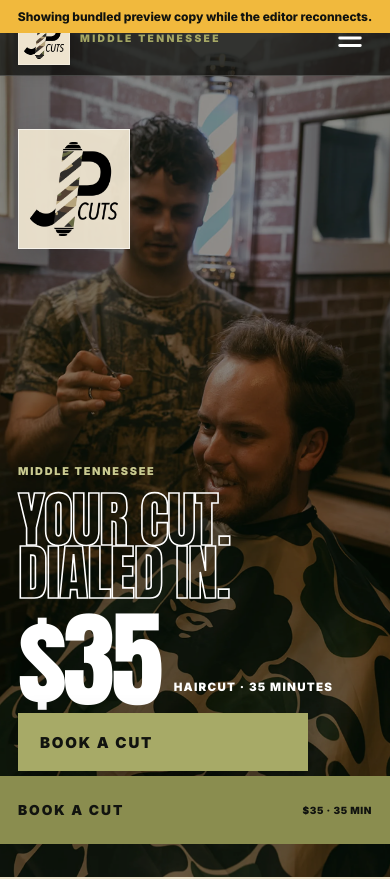
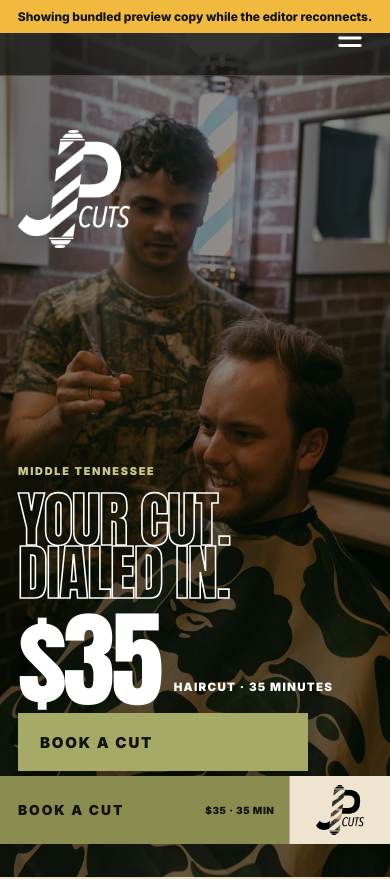
Before and after one commit to skidmorep/numbered-preview, a React (Vite) app: page / in a window 390 px wide. Shown: the top 879 px of the page. Built offline with nearby package versions, Linux system fonts and the light colour scheme; no server answers.

Commit message:
Refine JP Cuts mobile logo placement

```diff
--- a/src/TheChairSite.jsx
+++ b/src/TheChairSite.jsx
@@ -39,8 +39,13 @@ export function PublicSite({ content, contentStatus }) {
       </main>
       <SiteFooter content={content} />
       <a className="chair-mobile-book" href={content.booking.url} target="_blank" rel="noreferrer">
-        <span>{content.booking.label}</span>
-        <small>{content.services[0].price} · 35 min</small>
+        <span className="chair-mobile-book-copy">
+          <span>{content.booking.label}</span>
+          <small>{content.services[0].price} · 35 min</small>
+        </span>
+        <span className="chair-mobile-book-mark" aria-hidden="true">
+          <BrandMark content={content} decorative />
+        </span>
       </a>
     </div>
   )
--- a/src/chair.css
+++ b/src/chair.css
@@ -95,7 +95,11 @@
 .chair-desktop-nav,
 .chair-header-book { display: none; }
 
+.chair-header .chair-brand { display: none; }
+
 .chair-menu-trigger {
+  grid-column: 2;
+  justify-self: end;
   width: 44px;
   height: 44px;
   display: grid;
@@ -170,10 +174,6 @@
   height: 120px;
   display: grid;
   place-items: center;
-  padding: 11px;
-  border: 1px solid rgba(255, 255, 255, .62);
-  background: rgba(238, 228, 207, .95);
-  box-shadow: 0 16px 38px rgba(0, 0, 0, .28);
 }
 
 .chair-hero-brand img {
@@ -181,6 +181,7 @@
   height: 100%;
   display: block;
   object-fit: contain;
+  filter: brightness(0) invert(1) drop-shadow(0 5px 16px rgba(0, 0, 0, .38));
 }
 
 .chair-hero-brand strong {
@@ -783,13 +784,12 @@
   z-index: 105;
   min-height: 68px;
   display: grid;
-  grid-template-columns: 1fr auto;
+  grid-template-columns: minmax(0, 74%) minmax(82px, 26%);
   align-items: center;
-  gap: 12px;
-  padding-inline: 18px;
-  padding-bottom: env(safe-area-inset-bottom);
+  gap: 0;
+  padding: 0;
   color: var(--chair-ink);
-  background: #8a8d4f;
+  background: var(--chair-sand-light);
   text-decoration: none;
   font-size: .86rem;
   font-weight: 900;
@@ -797,7 +797,36 @@
   text-transform: uppercase;
 }
 
-.chair-mobile-book small { font-size: .62rem; letter-spacing: .06em; }
+.chair-mobile-book-copy {
+  min-width: 0;
+  align-self: stretch;
+  display: grid;
+  grid-template-columns: minmax(0, 1fr) auto;
+  align-items: center;
+  gap: 10px;
+  padding: 0 14px 0 18px;
+  padding-bottom: env(safe-area-inset-bottom);
+  background: #8a8d4f;
+}
+
+.chair-mobile-book-copy small { font-size: .62rem; letter-spacing: .06em; }
+
+.chair-mobile-book-mark {
+  align-self: stretch;
+  display: grid;
+  place-items: center;
+  padding: 7px 10px;
+  padding-bottom: calc(7px + env(safe-area-inset-bottom));
+  border-left: 1px solid rgba(17, 19, 15, .24);
+  background: var(--chair-sand-light);
+}
+
+.chair-mobile-book-mark img {
+  width: 48px;
+  height: 52px;
+  display: block;
+  object-fit: contain;
+}
 
 .before-after {
   width: 100%;
@@ -897,7 +926,7 @@
 
 @media (max-width: 719px) and (max-height: 650px) {
   .chair-hero { min-height: 100svh; height: 100svh; }
-  .chair-hero-brand { display: none; }
+  .chair-hero-brand { top: 84px; width: 64px; height: 68px; }
   .chair-hero-copy { gap: 8px; padding: 100px 18px 82px; }
   .chair-hero-offer { padding-top: 4px; }
   .chair-hero-book { min-height: 52px; padding-block: 11px; }
@@ -930,6 +959,7 @@
     box-shadow: 0 8px 24px rgba(0, 0, 0, .18);
   }
   .chair-brand strong { font-size: 1.65rem; }
+  .chair-header .chair-brand { display: grid; }
   .chair-header .chair-brand img { width: 60px; height: 64px; padding: 6px; }
   .chair-desktop-nav {
     display: flex;
@@ -953,7 +983,6 @@
     left: max(4vw, calc((100vw - 1400px) / 2));
     width: 132px;
     height: 140px;
-    padding: 13px;
   }
   .chair-hero-copy { gap: 22px; padding: 180px 3vw 126px; }
   .chair-hero-book { min-height: 62px; }
```
Also changed, not shown: scripts/chair-visual-check.cjs (+25 -8 lines).
